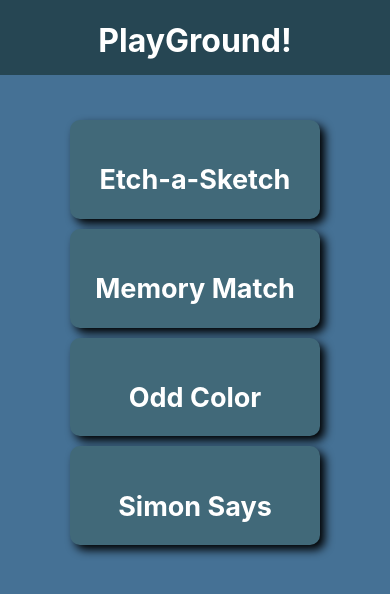
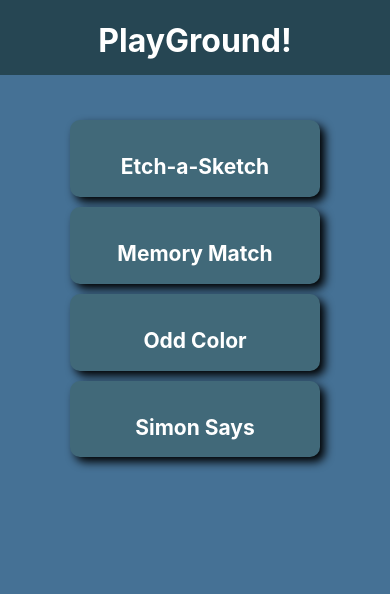
Before and after one commit to federico-palma/playground, a React (Create React App) app: page / in a window 390 px wide. Shown: the top 594 px of the page. Built offline with nearby package versions, Linux system fonts and the light colour scheme; the HTML template or start-up script is replaced by a standard one.

Commit message:
Edit font size on resize

```diff
--- a/src/Pages/HomePage/HomePage.module.css
+++ b/src/Pages/HomePage/HomePage.module.css
@@ -9,7 +9,7 @@
 .card-list {
   padding-top: 70px;
   margin: auto;
-  max-width: 860px;
+  max-width: 560px;
   display: flex;
   flex-direction: row;
   align-items: center;
@@ -31,7 +31,7 @@
 
 @media screen and (max-width: 635px) {
   .card-list > a {
-    font-size: 18px;
+    font-size: 14px;
     width: 150px;
     height: 150px;
   }
```
